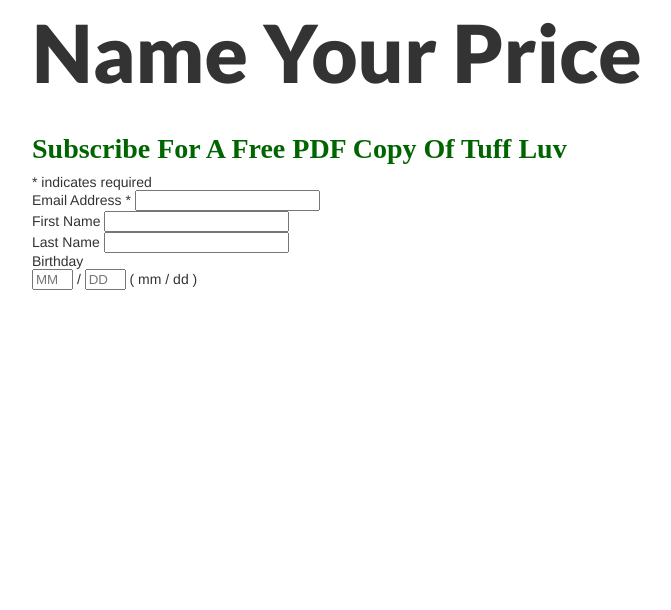
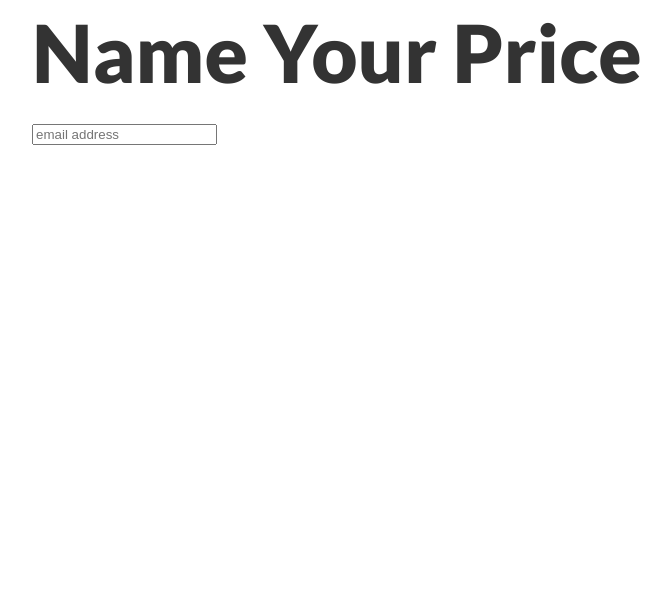
Before and after one commit to blake1ward/tuffluvtheme, a Jekyll site: the page built from name-price.md, in a window 1280 px wide. Shown: the part 370-980 px from the top of the page, without its empty margins (208-879 px from the left). Built offline with Jekyll 4.4.1, drawn with Linux system fonts in a browser that asks for light colours; comment, search, counter and statistics services are not loaded.

Commit message:
Update name-price.md

```diff
--- a/name-price.md
+++ b/name-price.md
@@ -5,53 +5,22 @@ permalink: /price/
 ---
 
 <!-- Begin MailChimp Signup Form -->
-<head>
-<link href="//cdn-images.mailchimp.com/embedcode/classic-10_7.css" rel="stylesheet" type="text/css">
+<link href="//cdn-images.mailchimp.com/embedcode/horizontal-slim-10_7.css" rel="stylesheet" type="text/css">
 <style type="text/css">
-.h2 {
-  font-family: Arial; sans-serif;
-  }
-	#mc_embed_signup{background:#fff; clear:left; font:14px Helvetica,Arial,sans-serif; }
+	#mc_embed_signup{background:#fff; clear:left; font:14px Helvetica,Arial,sans-serif; width:100%;}
 	/* Add your own MailChimp form style overrides in your site stylesheet or in this style block.
 	   We recommend moving this block and the preceding CSS link to the HEAD of your HTML file. */
 </style>
-</head>
-
-<body>
 <div id="mc_embed_signup">
 <form action="//tuffluv.us16.list-manage.com/subscribe/post?u=6da4b25248c79dd6e86784346&amp;id=062ec5a1e2" method="post" id="mc-embedded-subscribe-form" name="mc-embedded-subscribe-form" class="validate" target="_blank" novalidate>
     <div id="mc_embed_signup_scroll">
-	<h2>Subscribe for a free PDF copy of Tuff Luv</h2>
-<div class="indicates-required"><span class="asterisk">*</span> indicates required</div>
-<div class="mc-field-group">
-	<label for="mce-EMAIL">Email Address  <span class="asterisk">*</span>
-</label>
-	<input type="email" value="" name="EMAIL" class="required email" id="mce-EMAIL">
-</div>
-<div class="mc-field-group">
-	<label for="mce-FNAME">First Name </label>
-	<input type="text" value="" name="FNAME" class="" id="mce-FNAME">
-</div>
-<div class="mc-field-group">
-	<label for="mce-LNAME">Last Name </label>
-	<input type="text" value="" name="LNAME" class="" id="mce-LNAME">
-</div>
-<div class="mc-field-group size1of2">
-	<label for="mce-BIRTHDAY-month">Birthday </label>
-	<div class="datefield">
-		<span class="subfield monthfield"><input class="birthday " type="text" pattern="[0-9]*" value="" placeholder="MM" size="2" maxlength="2" name="BIRTHDAY[month]" id="mce-BIRTHDAY-month"></span> /
-		<span class="subfield dayfield"><input class="birthday " type="text" pattern="[0-9]*" value="" placeholder="DD" size="2" maxlength="2" name="BIRTHDAY[day]" id="mce-BIRTHDAY-day"></span>
-		<span class="small-meta nowrap">( mm / dd )</span>
-	</div>
-</div>	<div id="mce-responses" class="clear">
-		<div class="response" id="mce-error-response" style="display:none"></div>
-		<div class="response" id="mce-success-response" style="display:none"></div>
-	</div>    <!-- real people should not fill this in and expect good things - do not remove this or risk form bot signups-->
+
+	<input type="email" value="" name="EMAIL" class="email" id="mce-EMAIL" placeholder="email address" required>
+    <!-- real people should not fill this in and expect good things - do not remove this or risk form bot signups-->
     <div style="position: absolute; left: -5000px;" aria-hidden="true"><input type="text" name="b_6da4b25248c79dd6e86784346_062ec5a1e2" tabindex="-1" value=""></div>
     <div class="clear"><input type="submit" value="Subscribe" name="subscribe" id="mc-embedded-subscribe" class="button"></div>
     </div>
 </form>
 </div>
-<script type='text/javascript' src='//s3.amazonaws.com/downloads.mailchimp.com/js/mc-validate.js'></script><script type='text/javascript'>(function($) {window.fnames = new Array(); window.ftypes = new Array();fnames[0]='EMAIL';ftypes[0]='email';fnames[1]='FNAME';ftypes[1]='text';fnames[2]='LNAME';ftypes[2]='text';fnames[3]='BIRTHDAY';ftypes[3]='birthday';}(jQuery));var $mcj = jQuery.noConflict(true);</script>
+
 <!--End mc_embed_signup-->
-</body>
```
